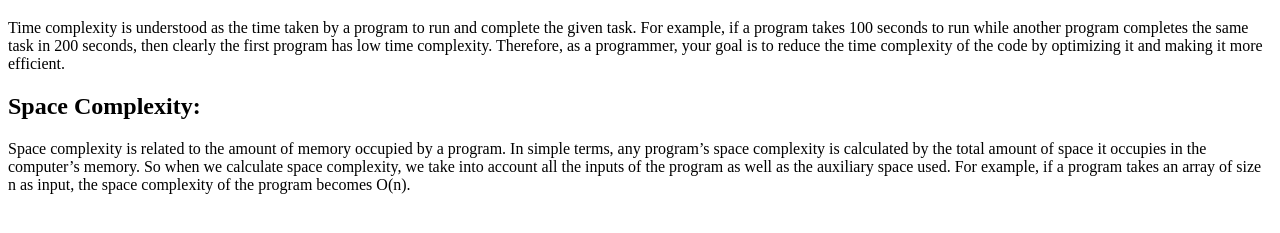
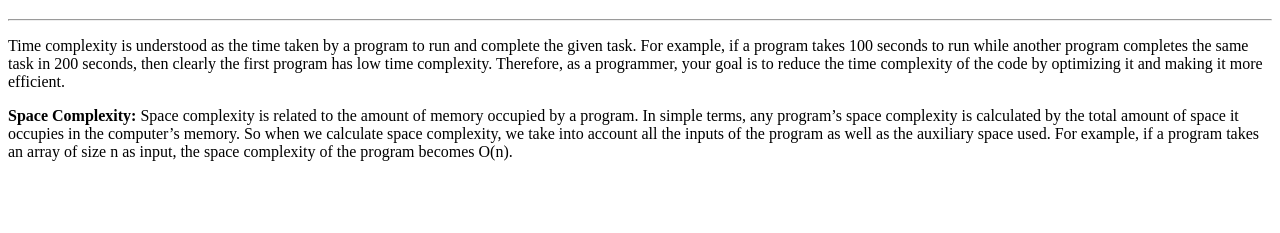
Before and after one commit to acciojob/time-and-space-complexity-satishvatturu, a website: page main.html in a window 1280 px wide. Shown: the part 61-294 px from the top of the page. Drawn offline with Linux system fonts and the light colour scheme.

Commit message:
created a submission

```diff
--- a/main.html
+++ b/main.html
@@ -9,12 +9,10 @@
 <body>
 
 	<h1>Time and Space Complexity</h1>
-	<p>Time complexity is understood as the time taken by a program to run and complete the given task.
-		For example, if a program takes 100 seconds to run while another program completes the same task in 200 seconds,
-		then clearly the first program has low time complexity. Therefore, as a programmer, your goal is to reduce
-		the time complexity of the code by optimizing it and making it more efficient.</p>
-	<h2>Space Complexity: </h2>
-	<p>Space complexity is related to the amount of memory occupied by a program. In simple terms, any program’s space complexity is calculated by the total amount of space it occupies in the computer’s memory. So when we calculate space complexity, we take into account all the inputs of the program as well as the auxiliary space used. For example, if a program takes an array of size n as input, the space complexity of the program becomes O(n).</p>
+	<hr>
+	<p>Time complexity is understood as the time taken by a program to run and complete the given task. For example, if a program takes 100 seconds to run while another program completes the same task in 200 seconds, then clearly the first program has low time complexity. Therefore, as a programmer, your goal is to reduce the time complexity of the code by optimizing it and making it more efficient.</p>
+	<p><b>Space Complexity:</b> Space complexity is related to the amount of memory occupied by a program. In simple terms, any program’s space complexity is calculated by the total amount of space it occupies in the computer’s memory. So when we calculate space complexity, we take into account all the inputs of the program as well as the auxiliary space used. For example, if a program takes an array of size n as input, the space complexity of the program becomes O(n).</p>
+	<script type="text/javascript" src="./script.js">
 </script>
 
 </body>
```
